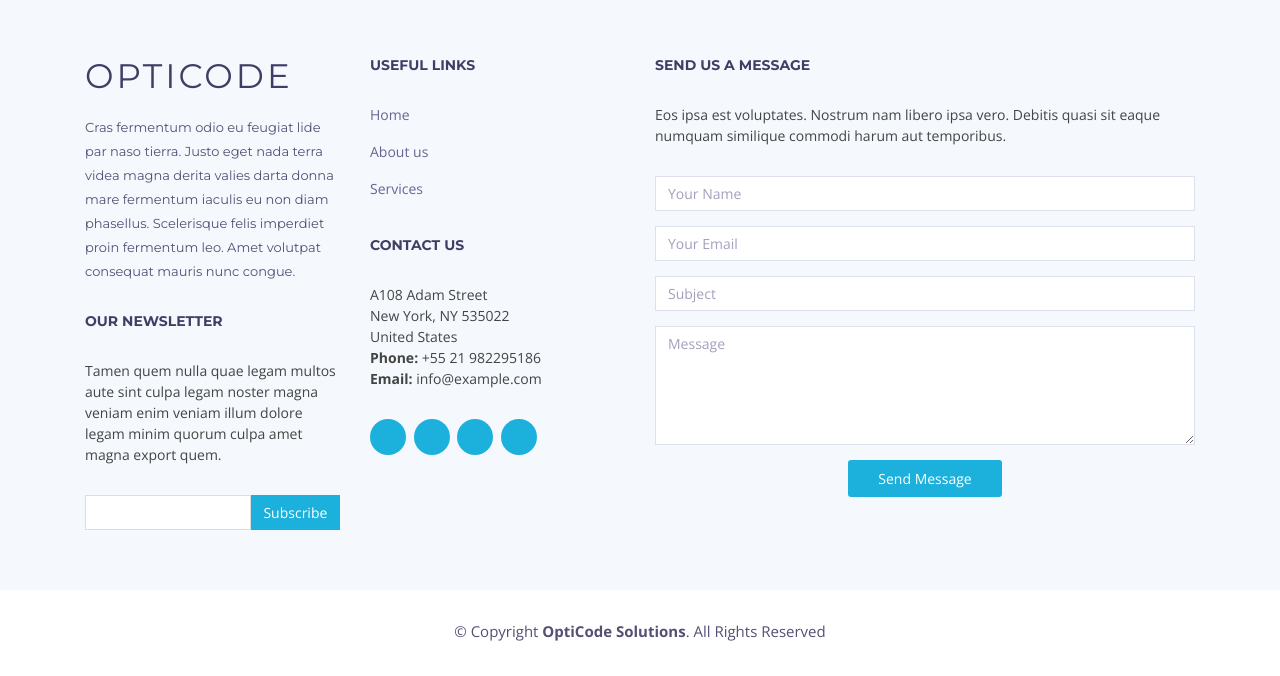
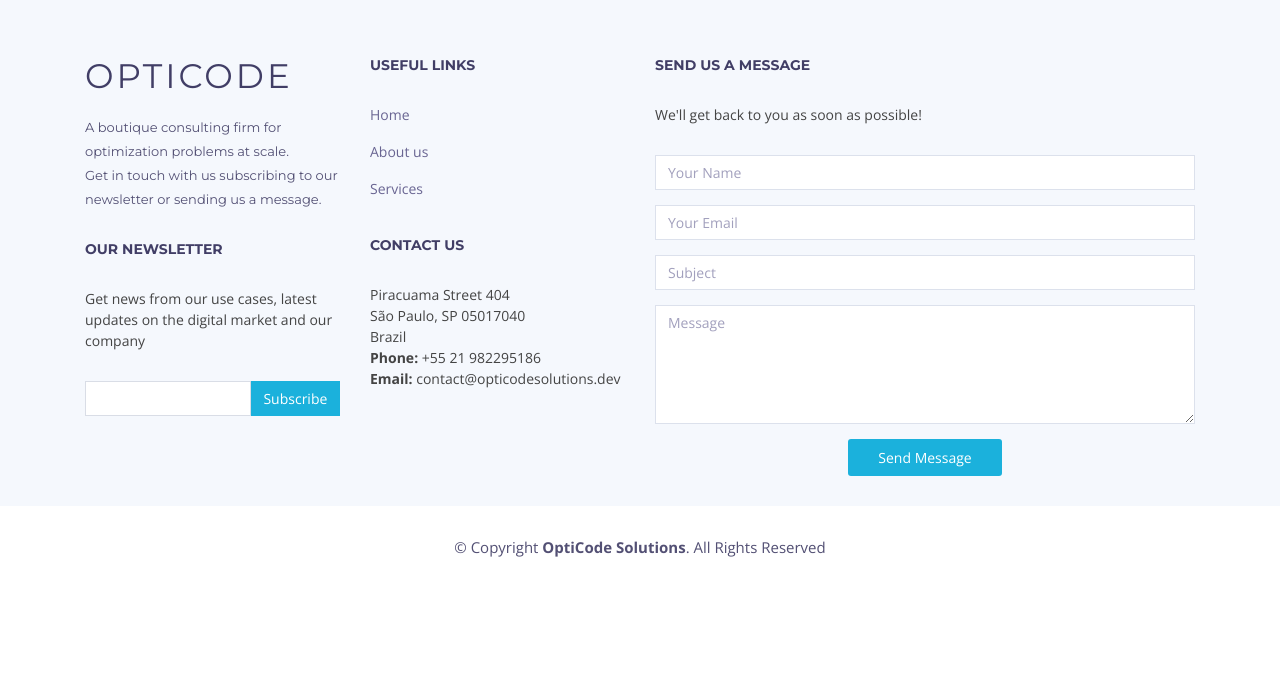
Before and after one commit to strod/opticodes_webpage, a plain HTML site: page portfolio/causal_impact/index.html in a window 1280 px wide. Shown: the part 2098-2774 px from the top of the page. After the commit the page ends 2690 px from the top, so only its background shows below. Drawn offline with nearby package versions, Linux system fonts and the light colour scheme; files whose address does not match are found by name.

Commit message:
Footer Inclusion+FormSetup

```diff
--- a/portfolio/causal_impact/index.html
+++ b/portfolio/causal_impact/index.html
@@ -178,12 +178,13 @@
 
                   <div class="footer-info">
                     <h3>OptiCode</h3>
-                    <p>Cras fermentum odio eu feugiat lide par naso tierra. Justo eget nada terra videa magna derita valies darta donna mare fermentum iaculis eu non diam phasellus. Scelerisque felis imperdiet proin fermentum leo. Amet volutpat consequat mauris nunc congue.</p>
+                    <p text-align="justify">A boutique consulting firm for optimization problems at scale.</p>
+                    <p text-align="justify">Get in touch with us subscribing to our newsletter or sending us a message.</p>
                   </div>
 
                   <div class="footer-newsletter">
                     <h4>Our Newsletter</h4>
-                    <p>Tamen quem nulla quae legam multos aute sint culpa legam noster magna veniam enim veniam illum dolore legam minim quorum culpa amet magna export quem.</p>
+                    <p text-align="justify">Get news from our use cases, latest updates on the digital market and our company</p>
                     <form action="" method="post">
                       <input type="email" name="email"><input type="submit"  value="Subscribe">
                     </form>
@@ -206,20 +207,20 @@
                   <div class="footer-links">
                     <h4>Contact Us</h4>
                     <p>
-                      A108 Adam Street <br>
-                      New York, NY 535022<br>
-                      United States <br>
+                      Piracuama Street 404<br>
+                      São Paulo, SP 05017040<br>
+                      Brazil <br>
                       <strong>Phone:</strong> +55 21 982295186<br>
-                      <strong>Email:</strong> info@example.com<br>
+                      <strong>Email:</strong> contact@opticodesolutions.dev<br>
                     </p>
                   </div>
 
-                  <div class="social-links">
+                  <!-- <div class="social-links">
                     <a href="#" class="twitter"><i class="fab fa-twitter"></i></a>
                     <a href="#" class="facebook"><i class="fab fa-facebook"></i></a>
                     <a href="#" class="instagram"><i class="fab fa-instagram"></i></a>
                     <a href="#" class="linkedin"><i class="fab fa-linkedin"></i></a>
-                  </div>
+                  </div> -->
 
                 </div>
 
@@ -232,8 +233,8 @@
             <div class="form">
 
               <h4>Send us a message</h4>
-              <p>Eos ipsa est voluptates. Nostrum nam libero ipsa vero. Debitis quasi sit eaque numquam similique commodi harum aut temporibus.</p>
-              <form action="" method="post" role="form" class="contactForm">
+              <p text-align="justify">We'll get back to you as soon as possible!</p>
+              <form action="https://formspree.io/f/mqkvgbkb" method="post" role="form" class="contactForm">
                 <div class="form-group">
                   <input type="text" name="name" class="form-control" id="name" placeholder="Your Name" data-rule="minlen:4" data-msg="Please enter at least 4 chars" />
                   <div class="validation"></div>
```
Also changed, not shown: index.html (+11 -10 lines), portfolio/inventory_optimization/index.html (+11 -10 lines), portfolio/mediamixmodel/index.html (+11 -10 lines), portfolio/pricing/index.html (+11 -10 lines), portfolio/psv_planning/index.html (+11 -10 lines), portfolio/windsystem/index.html (+11 -10 lines).
